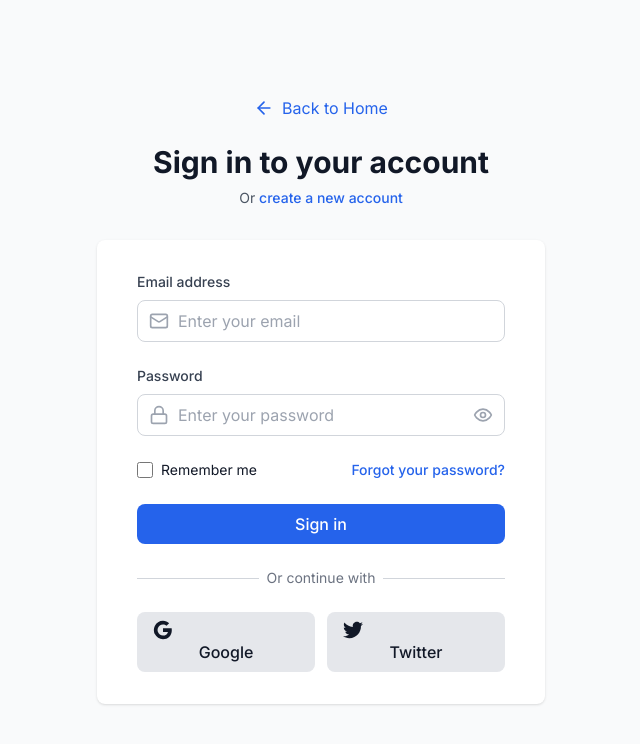
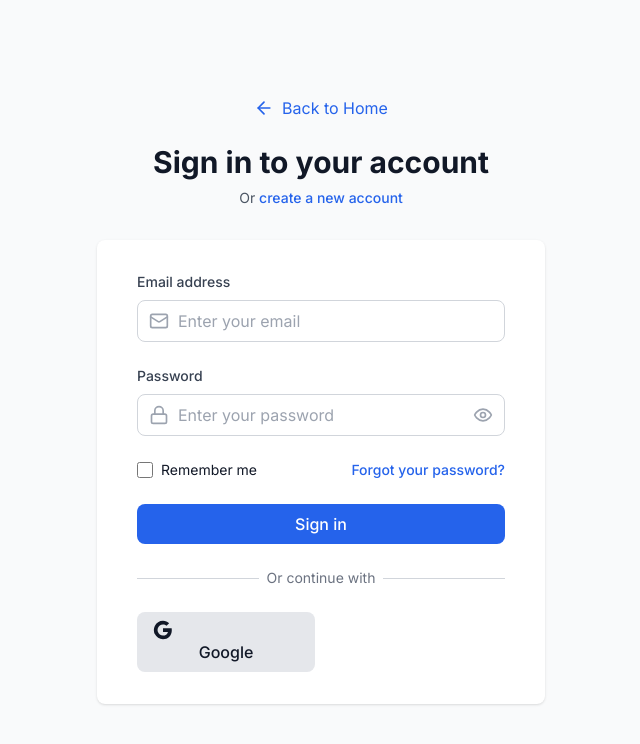
Before and after one commit to AdityaPandey-DEV/TaskVIP, a Next.js app in the folder frontend/: page /login in a window 1280 px wide. Shown: the top 744 px of the page, without its empty margins (319-959 px from the left). Built offline with nearby package versions, Linux system fonts and the light colour scheme.

Commit message:
Remove Twitter sign-in functionality
- Remove Twitter sign-in button from login page
- Remove Twitter sign-in button from register page
- Remove Twitter metadata from layout.tsx
- Remove Twitter link from homepage footer
- Clean up social authentication options

```diff
--- a/frontend/app/layout.tsx
+++ b/frontend/app/layout.tsx
@@ -21,12 +21,6 @@ export const metadata: Metadata = {
     description: 'Join TaskVIP and earn credits by completing daily tasks, watching ads, and referring friends.',
     type: 'website',
     locale: 'en_US',
-    images: ['/favicon.png'],
-  },
-  twitter: {
-    card: 'summary_large_image',
-    title: 'TaskVIP - Earn Credits by Completing Tasks',
-    description: 'Join TaskVIP and earn credits by completing daily tasks, watching ads, and referring friends.',
     images: ['/favicon.png'],
   },
   robots: {
--- a/frontend/app/login/page.tsx
+++ b/frontend/app/login/page.tsx
@@ -169,12 +169,6 @@ export default function LoginPage() {
                 </svg>
                 Google
               </button>
-              <button className="btn btn-secondary w-full">
-                <svg className="w-5 h-5 mr-2" fill="currentColor" viewBox="0 0 24 24">
-                  <path d="M24 4.557c-.883.392-1.832.656-2.828.775 1.017-.609 1.798-1.574 2.165-2.724-.951.564-2.005.974-3.127 1.195-.897-.957-2.178-1.555-3.594-1.555-3.179 0-5.515 2.966-4.797 6.045-4.091-.205-7.719-2.165-10.148-5.144-1.29 2.213-.669 5.108 1.523 6.574-.806-.026-1.566-.247-2.229-.616-.054 2.281 1.581 4.415 3.949 4.89-.693.188-1.452.232-2.224.084.626 1.956 2.444 3.379 4.6 3.419-2.07 1.623-4.678 2.348-7.29 2.04 2.179 1.397 4.768 2.212 7.548 2.212 9.142 0 14.307-7.721 13.995-14.646.962-.695 1.797-1.562 2.457-2.549z"/>
-                </svg>
-                Twitter
-              </button>
             </div>
           </div>
         </div>
--- a/frontend/app/page.tsx
+++ b/frontend/app/page.tsx
@@ -363,7 +363,6 @@ export default function HomePage() {
             <div>
               <h3 className="text-lg font-semibold mb-4">Connect</h3>
               <ul className="space-y-2 text-gray-400">
-                <li><a href="#" className="hover:text-white">Twitter</a></li>
                 <li><a href="#" className="hover:text-white">Facebook</a></li>
                 <li><a href="#" className="hover:text-white">Instagram</a></li>
                 <li><a href="#" className="hover:text-white">Discord</a></li>
--- a/frontend/app/register/page.tsx
+++ b/frontend/app/register/page.tsx
@@ -319,12 +319,6 @@ export default function RegisterPage() {
                 </svg>
                 Google
               </button>
-              <button className="btn btn-secondary w-full">
-                <svg className="w-5 h-5 mr-2" fill="currentColor" viewBox="0 0 24 24">
-                  <path d="M24 4.557c-.883.392-1.832.656-2.828.775 1.017-.609 1.798-1.574 2.165-2.724-.951.564-2.005.974-3.127 1.195-.897-.957-2.178-1.555-3.594-1.555-3.179 0-5.515 2.966-4.797 6.045-4.091-.205-7.719-2.165-10.148-5.144-1.29 2.213-.669 5.108 1.523 6.574-.806-.026-1.566-.247-2.229-.616-.054 2.281 1.581 4.415 3.949 4.89-.693.188-1.452.232-2.224.084.626 1.956 2.444 3.379 4.6 3.419-2.07 1.623-4.678 2.348-7.29 2.04 2.179 1.397 4.768 2.212 7.548 2.212 9.142 0 14.307-7.721 13.995-14.646.962-.695 1.797-1.562 2.457-2.549z"/>
-                </svg>
-                Twitter
-              </button>
             </div>
           </div>
         </div>
```
